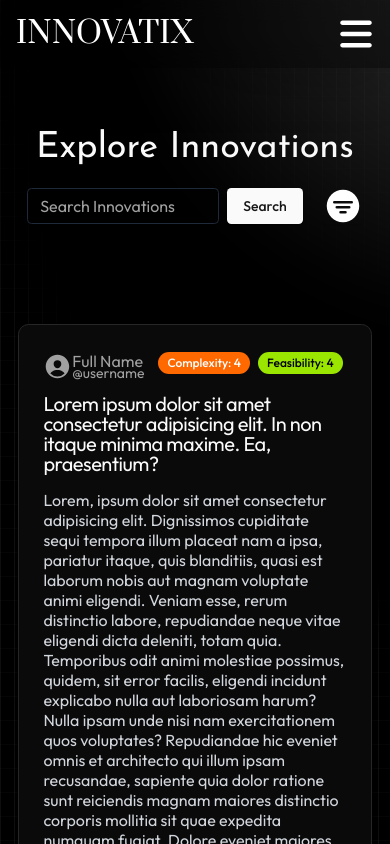
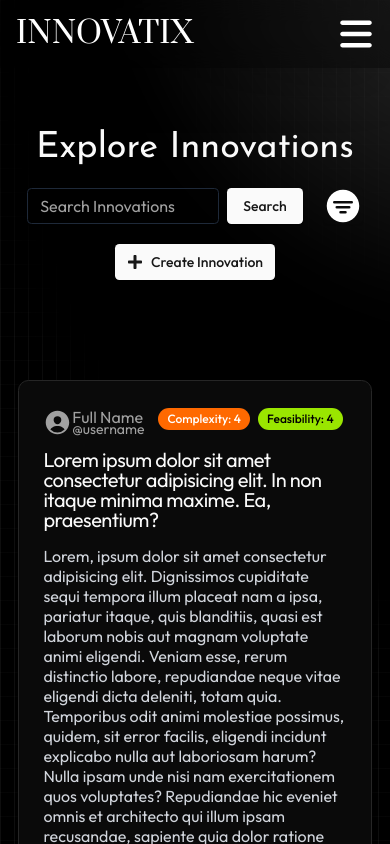
Before and after one commit to kaushiksarkaralt/innovatix, a React (Vite) app in the folder frontend/: page /innovations in a window 390 px wide. Shown: the top 844 px of the page. Built offline with nearby package versions, Linux system fonts and the light colour scheme.

Commit message:
feat: add 'Create Innovation' button to Innovations page and adjust layout for better responsiveness

```diff
--- a/frontend/src/pages/Innovations.tsx
+++ b/frontend/src/pages/Innovations.tsx
@@ -8,6 +8,7 @@ import {
   SelectItem,
   SelectTrigger,
 } from "@/components/ui/select";
+import { FaPlus } from "react-icons/fa";
 
 import { IoFilterCircle } from "react-icons/io5";
 
@@ -28,6 +29,7 @@ const TopPortion = () => {
       <h1 className="text-4xl text-center font-josefins md:text-6xl">
         Explore Innovations
       </h1>
+      <div className="md:flex md:items-center md:justify-center md:space-x-6">
         <div className="flex justify-center items-center my-5">
           <form className="flex space-x-2">
             <Input
@@ -50,6 +52,8 @@ const TopPortion = () => {
               <SelectItem value="oldest">Oldest</SelectItem>
             </SelectContent>
           </Select>
+        </div>
+        <Button className="mx-auto flex md:mx-0"><FaPlus /> Create Innovation</Button>
       </div>
     </div>
   );
```
Lines whose indentation alone changed are shown as unchanged.
